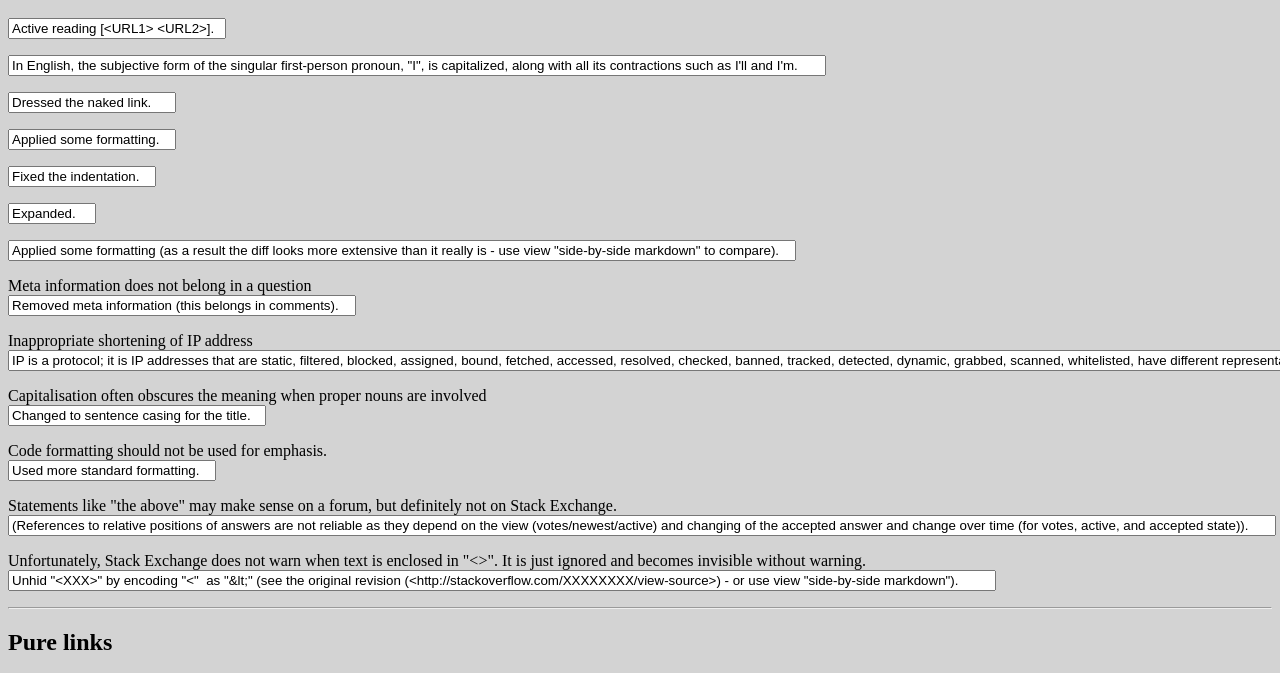
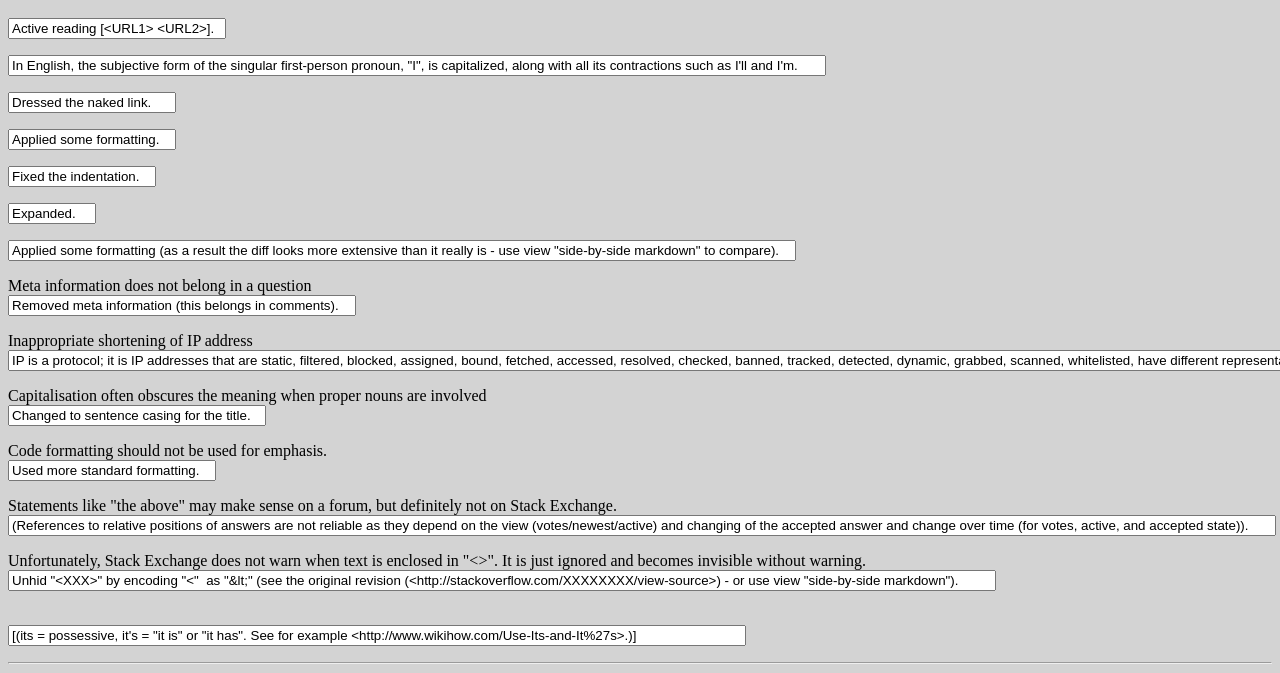
Before and after one commit to PeterMortensen/Edit_Overflow, a plain HTML site: page Web_Application/EditSummaryFragments.html in a window 1280 px wide. Shown: the part 120-793 px from the top of the page. Drawn offline with Linux system fonts and the light colour scheme.

Commit message:
Edit summary fragments: Added a new item for "its" vs. "it's.

```diff
--- a/Web_Application/EditSummaryFragments.html
+++ b/Web_Application/EditSummaryFragments.html
@@ -3,7 +3,7 @@
 
     <!--
 
-      This page to be dynamic (or static generated) - there
+      This page is to be dynamic (or static generated) - there
       is too much redundancy and manual editing.
 
     -->
@@ -208,6 +208,19 @@
                />
             </p>
 
+            <p><br/>
+               <input
+                   name="X19"
+                   type="text"
+                   id="X19"
+                   class=""
+                   value="[(its = possessive, it's = &quot;it is&quot; or &quot;it has&quot;. See for example &lt;http://www.wikihow.com/Use-Its-and-It%27s>.)] "
+                   style="width:730px;"
+                   accesskey="X"
+                   title="Shortcut: Shift + Alt + X"
+               />
+            </p>
+
 
 
             <!-- ----------------------------------------------------- -->
```
